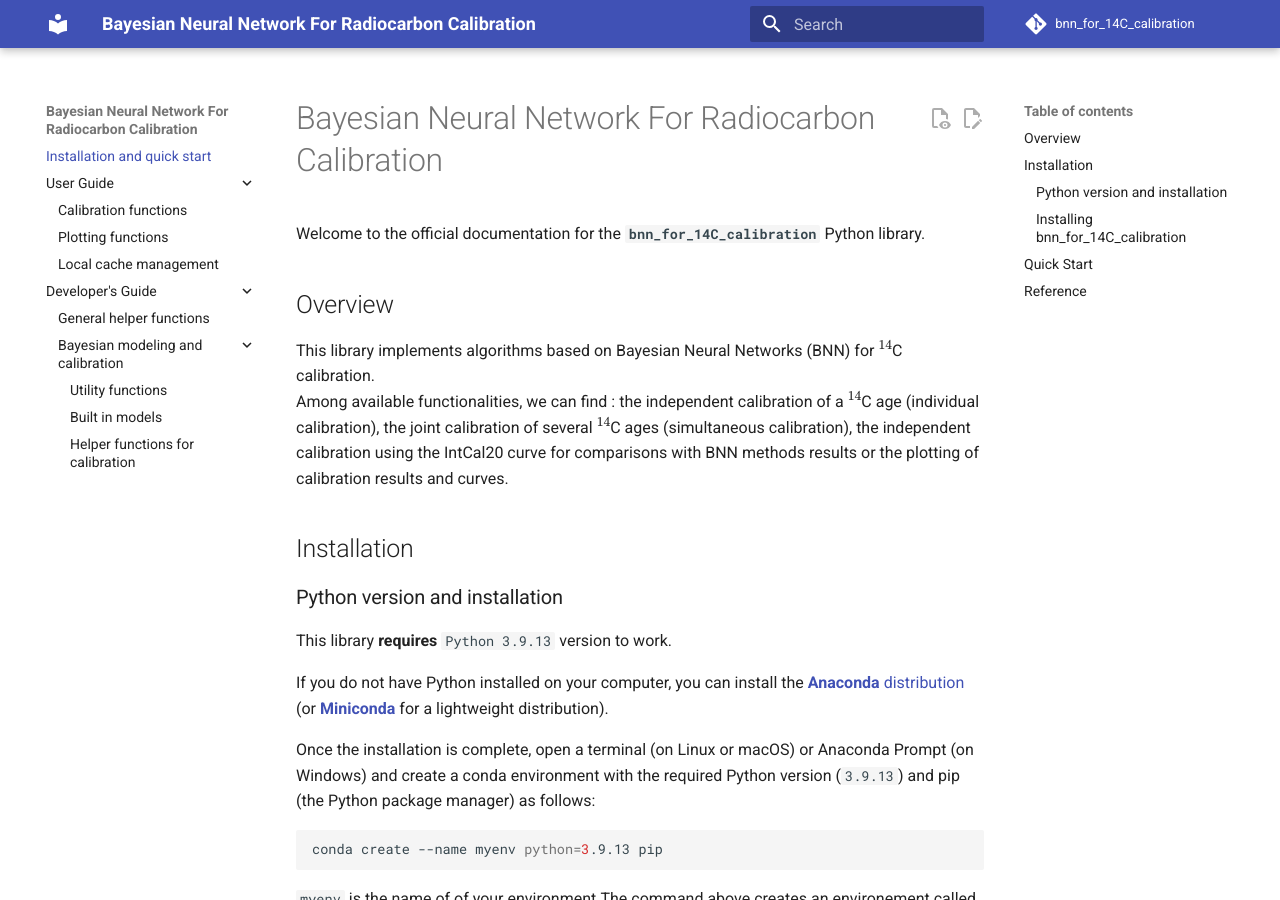
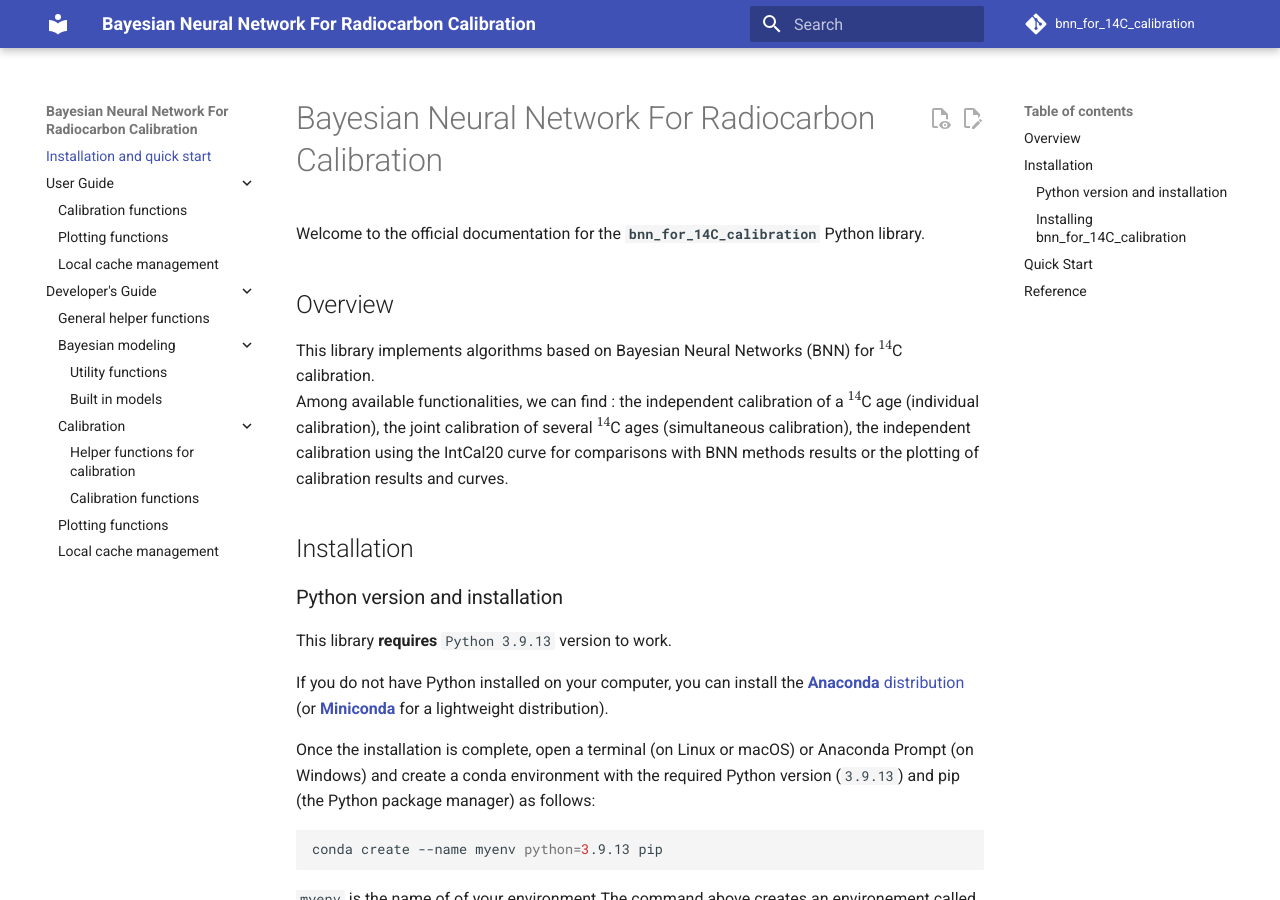
Before and after one commit to dest-ash/bnn_for_14C_calibration, an MkDocs documentation site: the page built from docs/index.md, in a window 1280 px wide and 900 px high. Built offline with MkDocs 1.6.1 and Material for MkDocs 9.7.7, drawn with Linux system fonts in a browser that asks for light colours; comment, search, counter and statistics services are not loaded.

Commit message:
ajout des fichiers md spécifiques pour documentation developpeur

```diff
--- a/mkdocs.yml
+++ b/mkdocs.yml
@@ -40,11 +40,15 @@ nav:
       - Plotting functions: reference/calib_plot_functions.md
       - Local cache management: reference/manage_cache.md
   - Developer's Guide:
-    - General helper functions: reference/utils.md
-    - Bayesian modeling and calibration:
-      - Utility functions: reference/bnn_models_built_in_utils.md
-      - Built in models: reference/bnn_models_built_in.md
-      - Helper functions for calibration: reference/calibration_utils.md
+    - General helper functions: reference/utils_dev.md
+    - Bayesian modeling:
+      - Utility functions: reference/bnn_models_built_in_utils_dev.md
+      - Built in models: reference/bnn_models_built_in_dev.md
+    - Calibration:
+      - Helper functions for calibration: reference/calibration_utils_dev.md
+      - Calibration functions: reference/calibration_dev.md
+    - Plotting functions: reference/calib_plot_functions_dev.md
+    - Local cache management: reference/manage_cache_dev.md
 
 
 # gestion équations math
```
Also changed, not shown: 1 other file.
